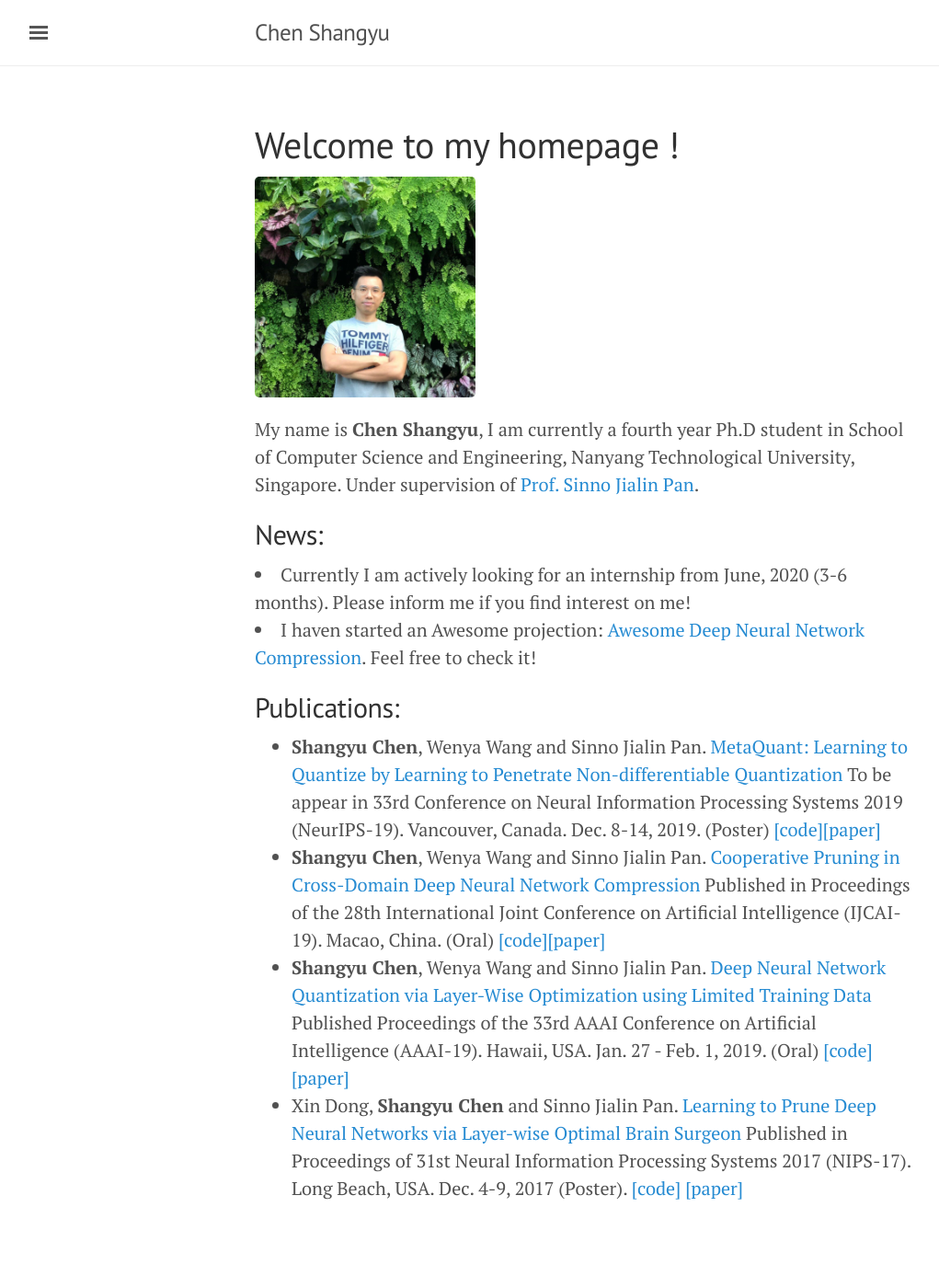
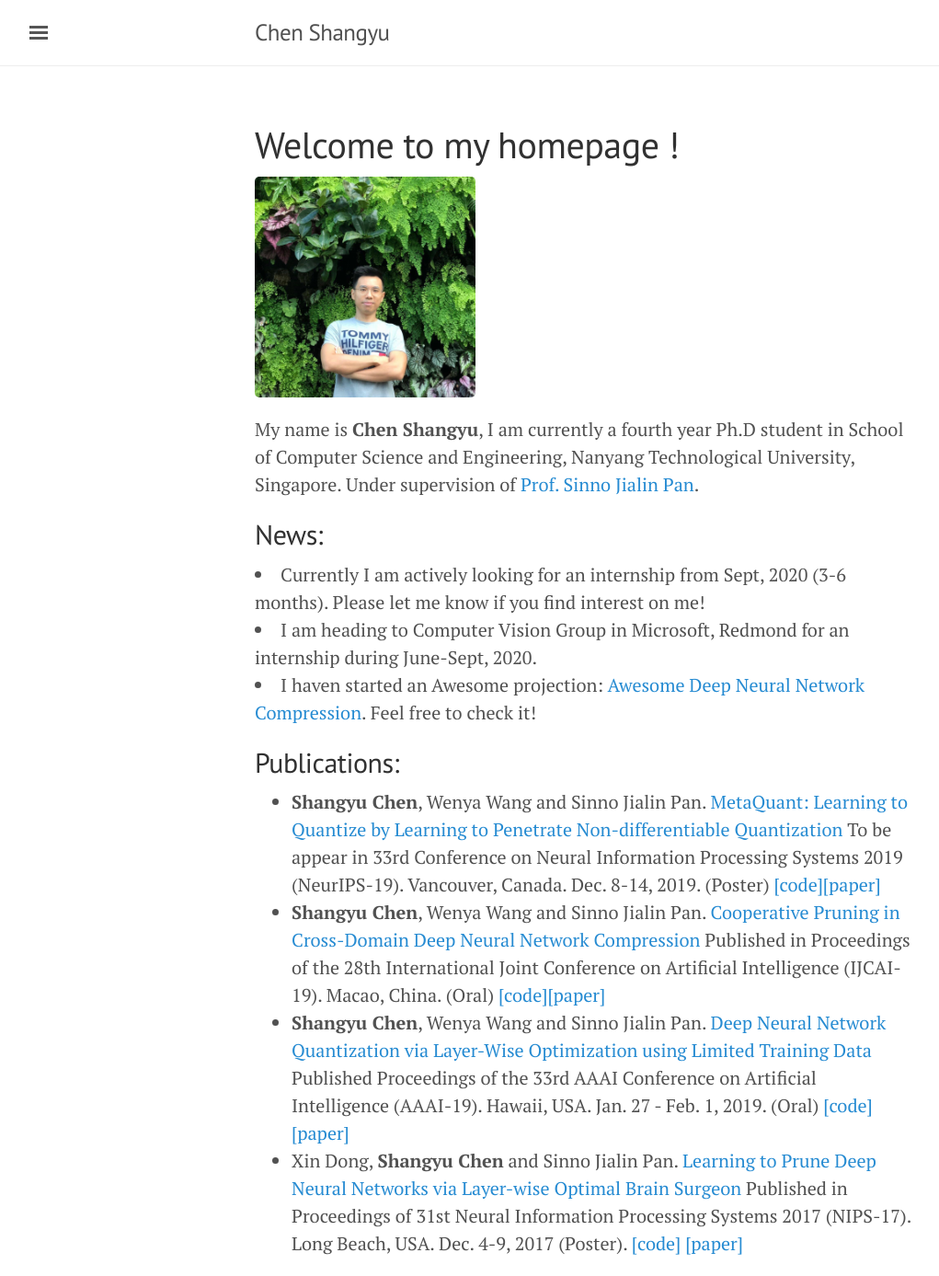
Before and after one commit to csyhhu/csyhhu.github.io, a Jekyll site: the page built from index.html, in a window 1280 px wide. Shown: the whole page at 92% size, without its empty margins (3-1024 px from the left). Built offline with Jekyll 4.4.1, drawn with Linux system fonts in a browser that asks for light colours; the list of posts is cut into pages by our own code; before the commit the page ends 1327 px from its top, so only the background shows below that.

Commit message:
Add Internship

```diff
--- a/index.html
+++ b/index.html
@@ -19,13 +19,14 @@ title: Home
 <p>You can find more about me in <a href="/about">About</a>. </p>-->
 
 <h2>News:</h2>
-<li> Currently I am actively looking for an internship from June, 2020 (3-6 months). Please inform me if you find interest on me! </li>
+<li> Currently I am actively looking for an internship from Sept, 2020 (3-6 months). Please let me know if you find interest on me! </li>
+<li> I am heading to Computer Vision Group in Microsoft, Redmond for an internship during June-Sept, 2020. </li>
 <li> I haven started an Awesome projection: <a href=https://github.com/csyhhu/Awesome-Deep-Neural-Network-Compression/>Awesome Deep Neural Network Compression</a>. Feel free to check it! </li>
 
 <h2>Publications:</h2>
 <ul>
 
-<li> <b>Shangyu Chen</b>, Wenya Wang and Sinno Jialin Pan. <a href=https://csyhhu.github.io/>MetaQuant: Learning to Quantize by Learning to Penetrate Non-differentiable Quantization</a> To be appear in 33rd Conference on Neural Information Processing Systems 2019 (NeurIPS-19). Vancouver, Canada. Dec. 8-14, 2019. (Poster) <a href=https://github.com/csyhhu/MetaQuant>[code]</a><a href=/data/MetaQuant.pdf>[paper]</a> </li>
+<li> <b>Shangyu Chen</b>, Wenya Wang and Sinno Jialin Pan. <a href=https://csyhhu.github.io/>MetaQuant: Learning to Quantize by Learning to Penetrate Non-differentiable Quantization</a> To be appear in 33rd Conference on Neural Information Processing Systems 2019 (NeurIPS-19). Vancouver, Canada. Dec. 8-14, 2019. (Poster) <a href=https://github.com/csyhhu/MetaQuant>[code]</a><a href=https://papers.nips.cc/paper/8647-metaquant-learning-to-quantize-by-learning-to-penetrate-non-differentiable-quantization>[paper]</a> </li>
 
 <li> <b>Shangyu Chen</b>, Wenya Wang and Sinno Jialin Pan. <a href=https://csyhhu.github.io/>Cooperative Pruning in Cross-Domain Deep Neural Network Compression</a> Published in Proceedings of the 28th International Joint Conference on Artificial Intelligence (IJCAI-19). Macao, China. (Oral) <a href=https://github.com/csyhhu/Co-Prune>[code]</a><a href=/data/Co-Prune.pdf>[paper]</a> </li>
 
```
Also changed, not shown: about.md (+6 -0 lines).
